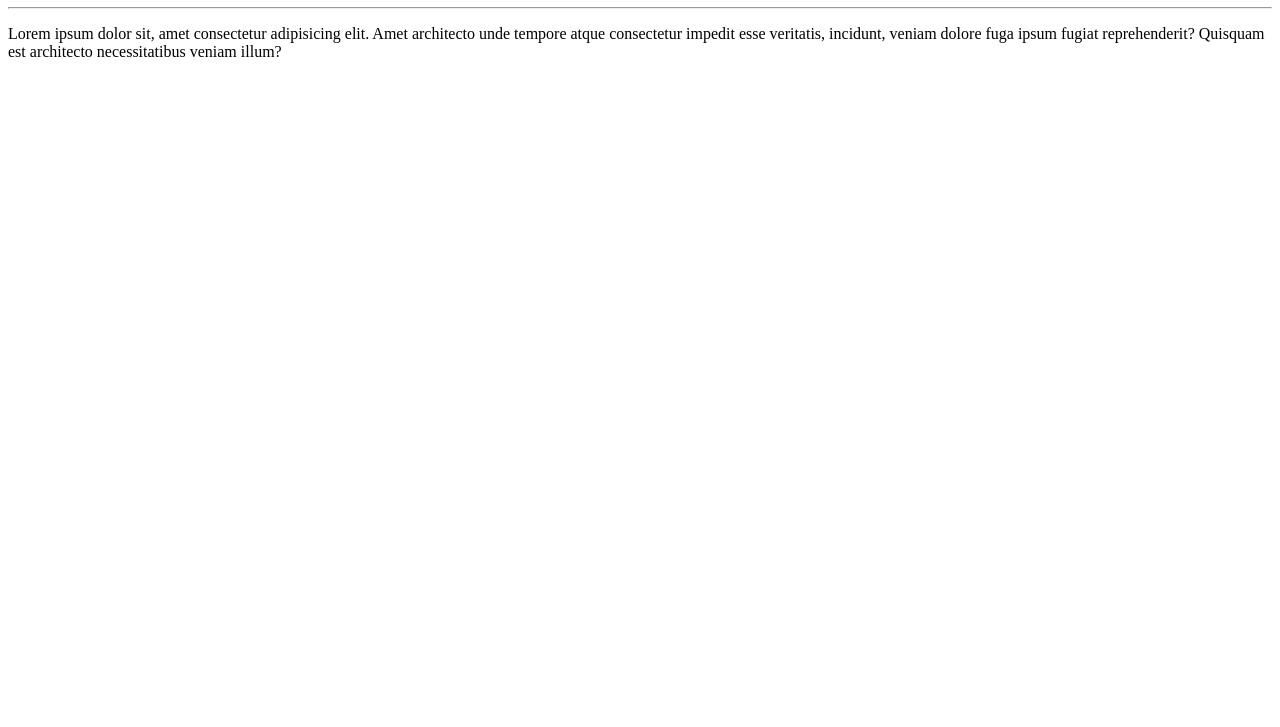
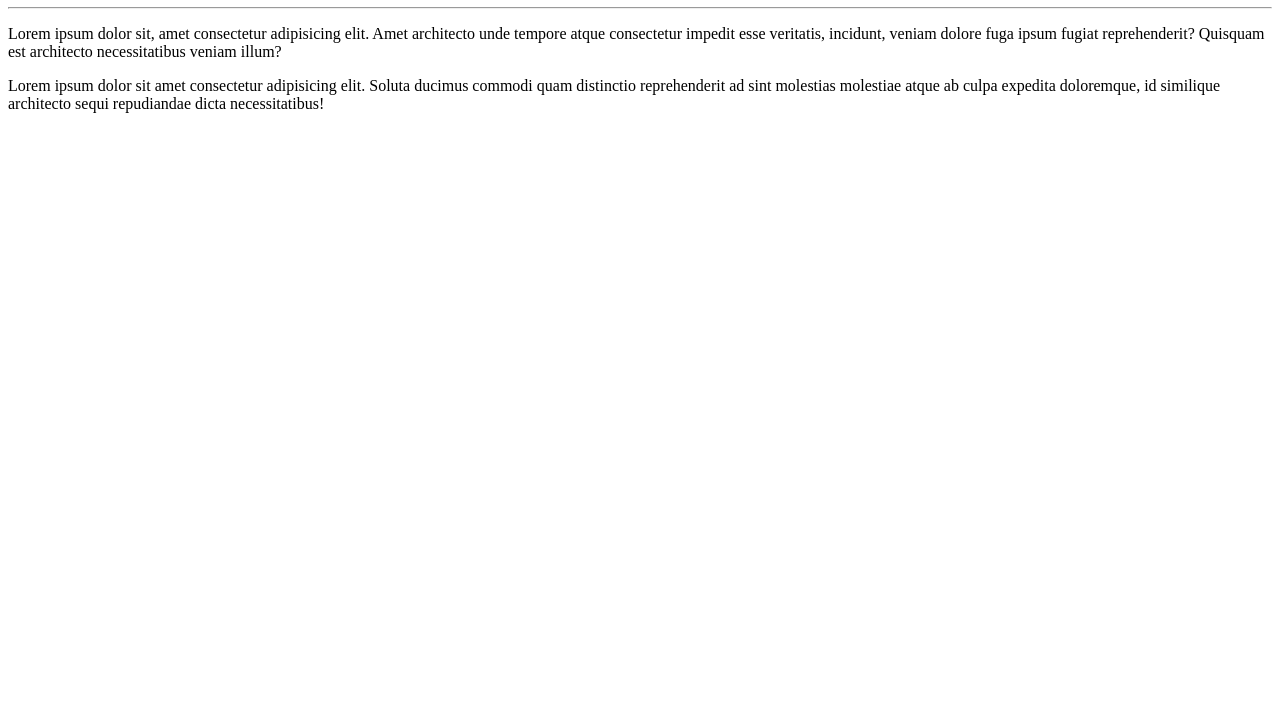
Before and after one commit to LourranyCastroAlves/Ola-Mundo, a plain HTML site: page site-exemplo/index.html in a window 1280 px wide. Shown: the part 73-800 px from the top of the page. Drawn offline with Linux system fonts and the light colour scheme.

Commit message:
adicionei um paragrafo

```diff
--- a/site-exemplo/index.html
+++ b/site-exemplo/index.html
@@ -9,7 +9,7 @@
     <h1>Olá, mundo! </h1>
     <hr>
     <p>Lorem ipsum dolor sit, amet consectetur adipisicing elit. Amet architecto unde tempore atque consectetur impedit esse veritatis, incidunt, veniam dolore fuga ipsum fugiat reprehenderit? Quisquam est architecto necessitatibus veniam illum?</p>
-
+<p>Lorem ipsum dolor sit amet consectetur adipisicing elit. Soluta ducimus commodi quam distinctio reprehenderit ad sint molestias molestiae atque ab culpa expedita doloremque, id similique architecto sequi repudiandae dicta necessitatibus!</p>
 
 </body>
 </html>
```
